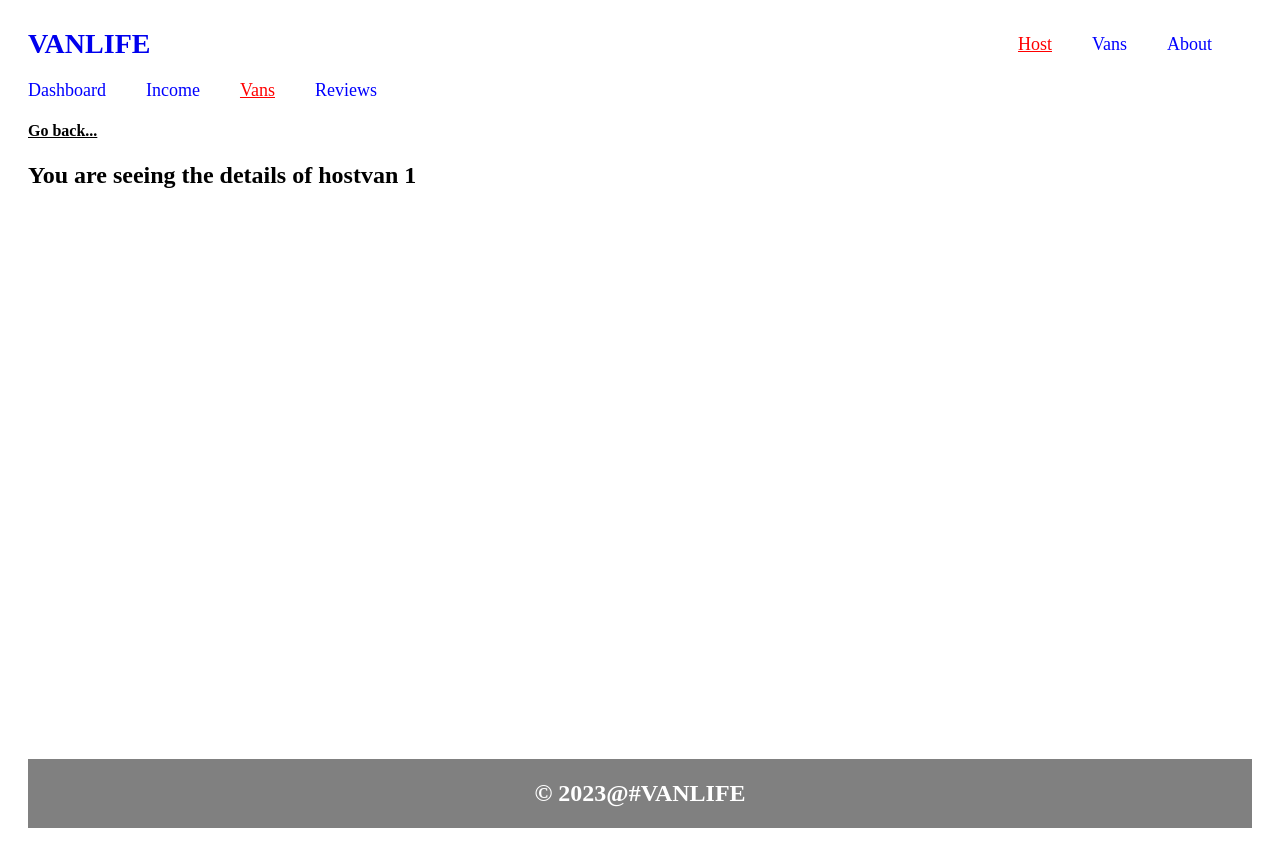
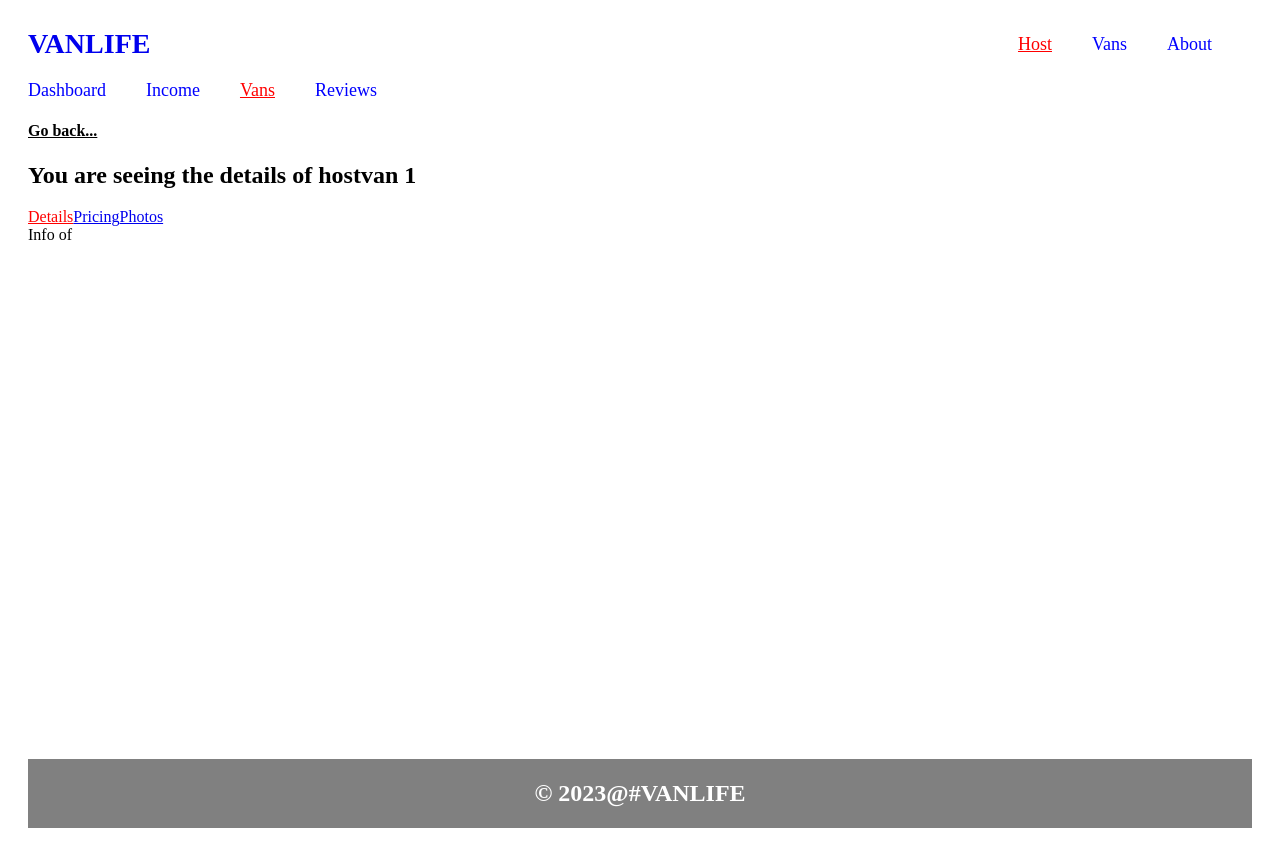
Before and after one commit to SagarMainali/react-router, a React (Vite) app: page /host/hostvans/1 in a window 1280 px wide. Built offline with nearby package versions, Linux system fonts and the light colour scheme.

Commit message:
added further nested hostvandetails pages

```diff
--- a/src/App.tsx
+++ b/src/App.tsx
@@ -10,6 +10,9 @@ import HostIncome from './Pages/Host/HostIncome'
 import HostReviews from './Pages/Host/HostReviews'
 import HostVans from './Pages/Host/HostVans'
 import HostVanDetails from './Pages/Host/HostVanDetails'
+import HostVanDetailsInfo from './Pages/Host/HostVanDetails/HostVanDetailsInfo'
+import HostVanDetailsPricing from './Pages/Host/HostVanDetails/HostVanDetailsPricing'
+import HostVanDetailsPhotos from './Pages/Host/HostVanDetails/HostVanDetailsPhotos'
 
 const App = () => {
 
@@ -22,7 +25,11 @@ const App = () => {
                               <Route index element={<HostDashboard />} />
                               <Route path='income' element={<HostIncome />} />
                               <Route path='hostvans' element={<HostVans />} />
-                              <Route path='hostvans/:id' element={<HostVanDetails />} />
+                              <Route path='hostvans/:id' element={<HostVanDetails />} >
+                                   <Route index element={<HostVanDetailsInfo />} />
+                                   <Route path='pricing' element={<HostVanDetailsPricing />} />
+                                   <Route path='photos' element={<HostVanDetailsPhotos />} />
+                              </Route>
                               <Route path='reviews' element={<HostReviews />} />
                          </Route>
                          <Route path="vans" element={<Vans />} />
--- /dev/null
+++ b/src/Components/HostVanDetailHeader.tsx
@@ -0,0 +1,13 @@
+import { NavLink } from "react-router-dom"
+
+function HostVanDetailHeader() {
+     return (
+          <div>
+               <NavLink to='.'>Details</NavLink>
+               <NavLink to='pricing'>Pricing</NavLink>
+               <NavLink to='photos'>Photos</NavLink>
+          </div>
+     )
+}
+
+export default HostVanDetailHeader
--- a/src/Pages/Host/HostVanDetails.tsx
+++ b/src/Pages/Host/HostVanDetails.tsx
@@ -1,5 +1,7 @@
+import HostVanDetailHeader from "../../Components/HostVanDetailHeader"
 import useGetParams from "../../CustomHook/useGetParams"
 import useGoBack from "../../CustomHook/useGoBack"
+import { Outlet } from "react-router-dom"
 
 function HostVanDetails() {
 
@@ -9,6 +11,8 @@ function HostVanDetails() {
           <div>
                <h4 onClick={useGoBack(-1)} style={{ textDecoration: 'underline', cursor: 'pointer' }}>Go back...</h4>
                <h2>You are seeing the details of hostvan {param}</h2>
+               <HostVanDetailHeader />
+               <Outlet />
           </div>
      )
 }
--- /dev/null
+++ b/src/Pages/Host/HostVanDetails/HostVanDetailsInfo.tsx
@@ -0,0 +1,6 @@
+
+export default function HostVanDetailsInfo() {
+  return (
+    <div>Info of </div>
+  )
+}
--- /dev/null
+++ b/src/Pages/Host/HostVanDetails/HostVanDetailsPhotos.tsx
@@ -0,0 +1,6 @@
+
+export default function HostVanDetailsPhotos() {
+  return (
+    <div>Photos of</div>
+  )
+}
--- /dev/null
+++ b/src/Pages/Host/HostVanDetails/HostVanDetailsPricing.tsx
@@ -0,0 +1,6 @@
+
+export default function HostVanDetailsPricing() {
+  return (
+    <div>Pricing of</div>
+  )
+}
```
